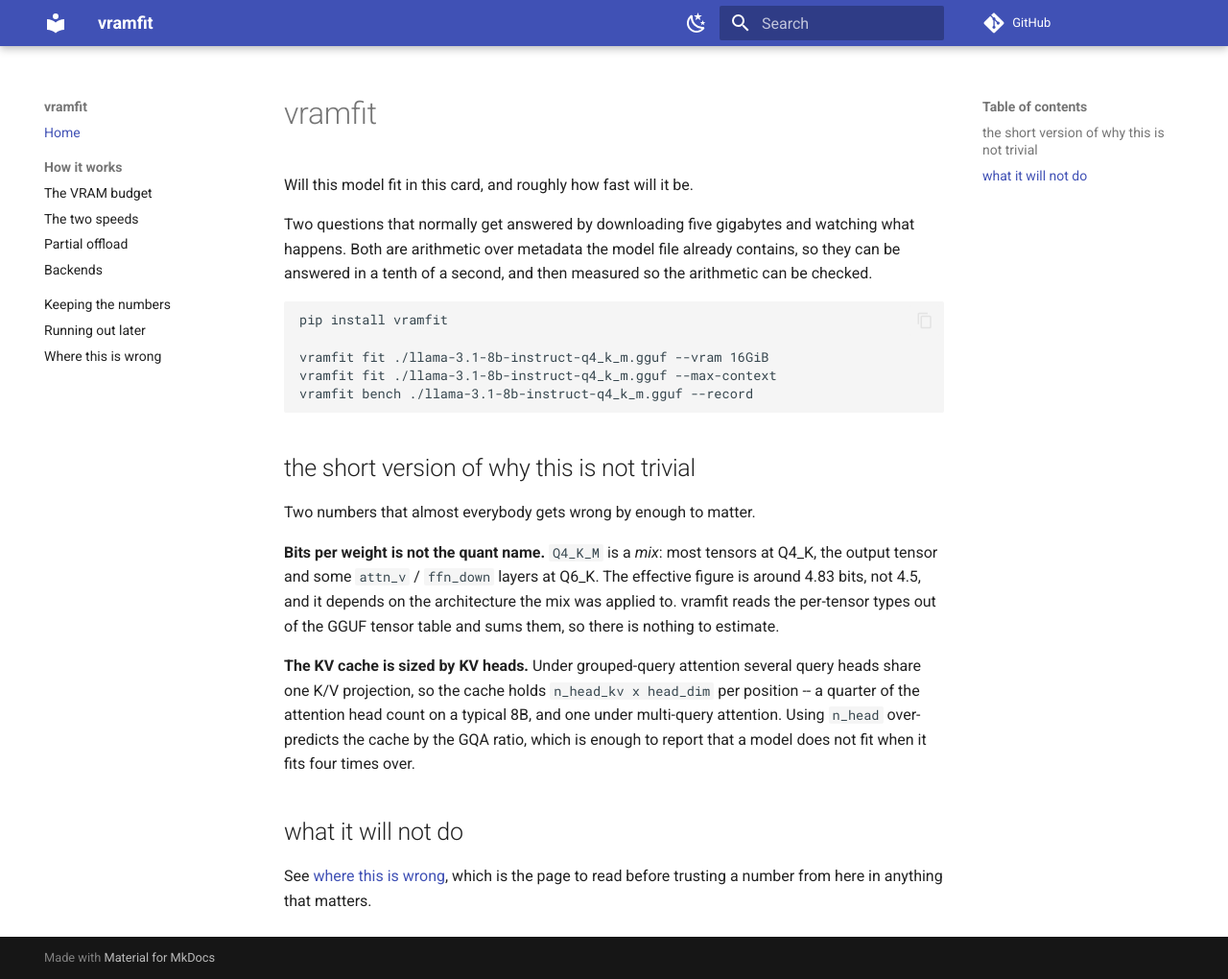
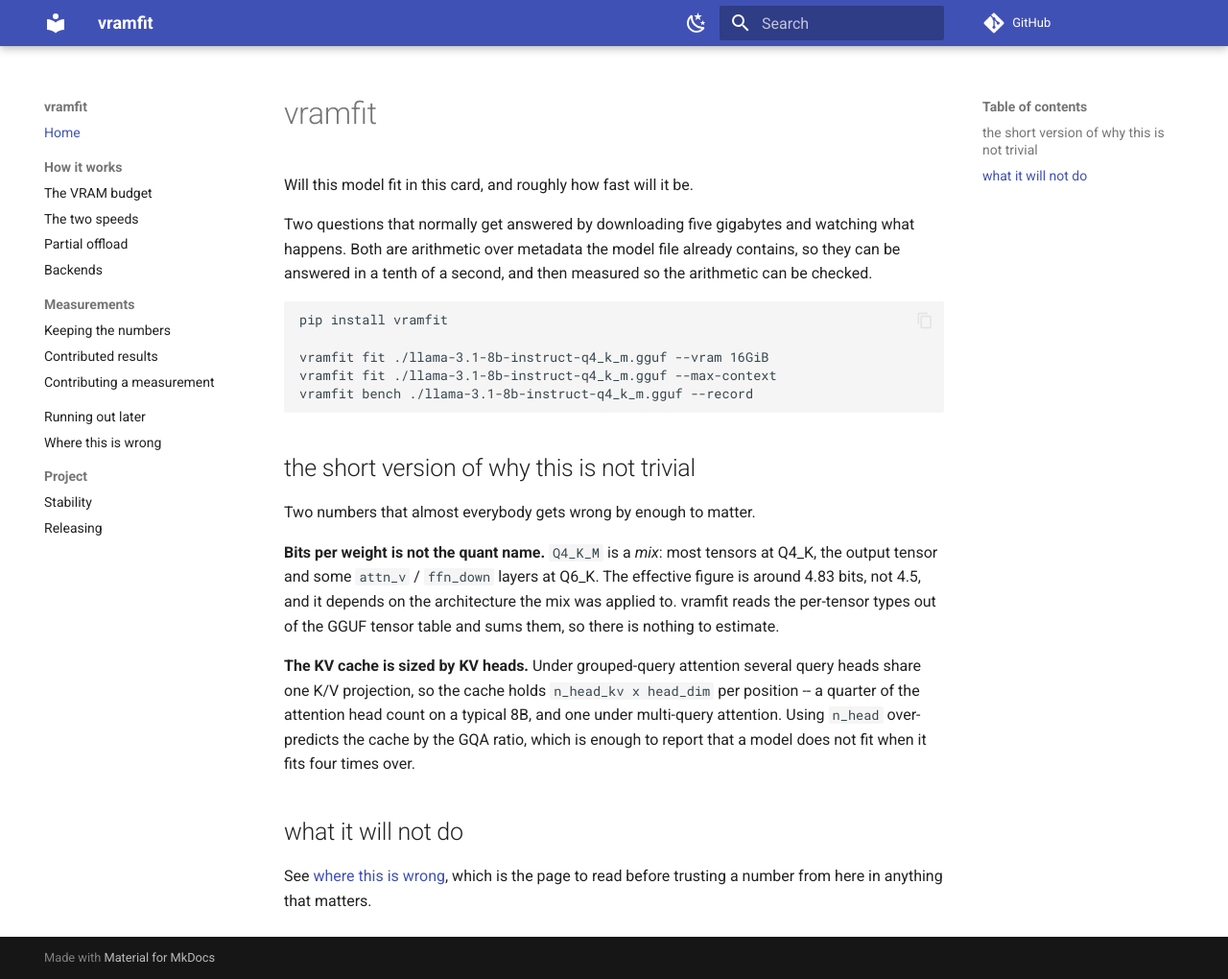
Before and after one commit to InstructorBixby/vramfit, an MkDocs documentation site: the page built from docs/index.md, in a window 1280 px wide and 1020 px high. Shown: the whole window at 96% size. Built offline with MkDocs 1.6.1 and Material for MkDocs 9.7.7, drawn with Linux system fonts in a browser that asks for light colours; comment, search, counter and statistics services are not loaded.

Commit message:
release 1.1.0

```diff
--- a/mkdocs.yml
+++ b/mkdocs.yml
@@ -31,6 +31,12 @@ nav:
       - The two speeds: speed.md
       - Partial offload: offload.md
       - Backends: backends.md
-  - Keeping the numbers: ledger.md
+  - Measurements:
+      - Keeping the numbers: ledger.md
+      - Contributed results: measured.md
+      - Contributing a measurement: contributing-measurements.md
   - Running out later: oom.md
   - Where this is wrong: wrong.md
+  - Project:
+      - Stability: stability.md
+      - Releasing: releasing.md
--- a/pyproject.toml
+++ b/pyproject.toml
@@ -4,7 +4,7 @@ build-backend = "setuptools.build_meta"
 
 [project]
 name = "vramfit"
-version = "1.0.0"
+version = "1.1.0"
 description = "Predict whether a model fits in your VRAM, then measure what it does"
 readme = "README.md"
 requires-python = ">=3.10"
--- a/vramfit/__init__.py
+++ b/vramfit/__init__.py
@@ -3,4 +3,4 @@
 The public API is `vramfit.api`. Everything else is internal; see
 docs/stability.md for what that means in practice.
 """
-__version__ = "1.0.0"
+__version__ = "1.1.0"
```
